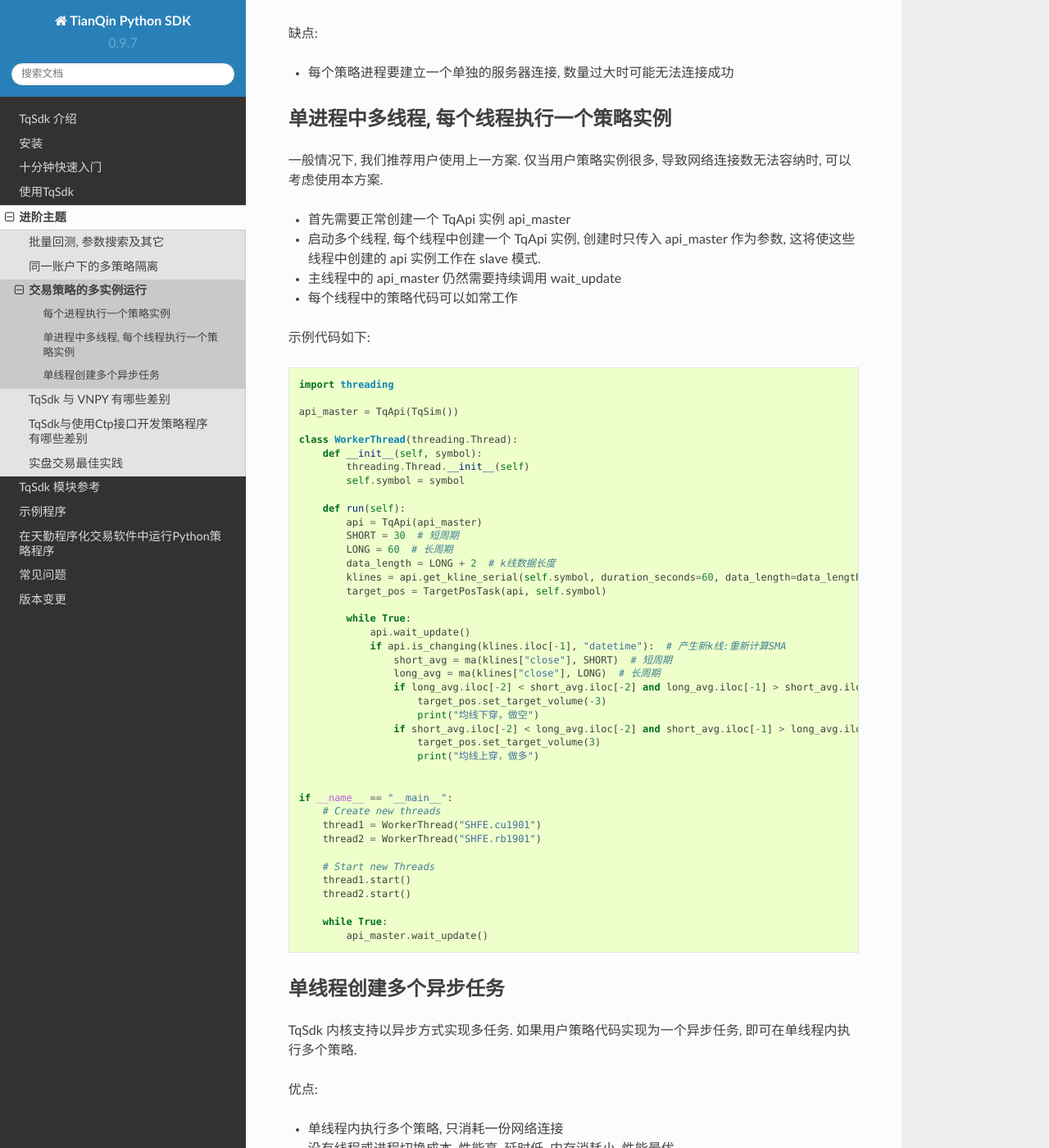
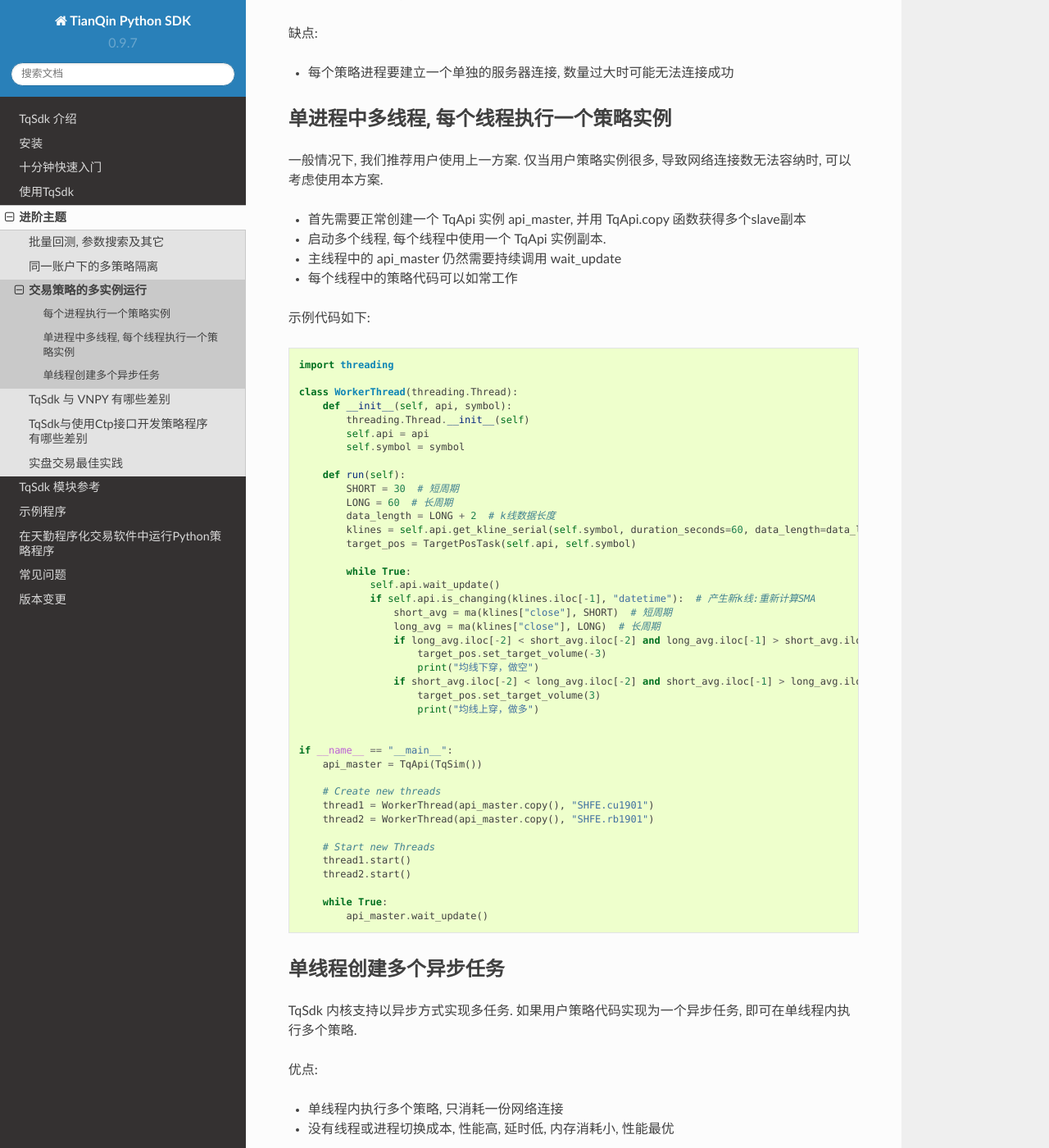
Before and after one commit to shinnytech/tqsdk-python, a Sphinx documentation site: the page built from doc/advanced/multi_strategy.rst, in a window 1280 px wide and 1400 px high, scrolled down 2126 px. Shown: the whole window at 82% size. Built offline with Sphinx 7.4.7 and the Read the Docs theme 2.0.0, drawn with Linux system fonts in a browser that asks for light colours; comment, search, counter and statistics services are not loaded.

Commit message:
改进TqApi多副本支持

```diff
--- a/doc/advanced/multi_strategy.rst
+++ b/doc/advanced/multi_strategy.rst
@@ -109,8 +109,8 @@ TqSdk 为这类需求提供三种解决方案, 您可任意选择一种.
 -------------------------------------------------
 一般情况下, 我们推荐用户使用上一方案. 仅当用户策略实例很多, 导致网络连接数无法容纳时, 可以考虑使用本方案.
 
-* 首先需要正常创建一个 TqApi 实例 api_master
-* 启动多个线程, 每个线程中创建一个 TqApi 实例, 创建时只传入 api_master 作为参数, 这将使这些线程中创建的 api 实例工作在 slave 模式.
+* 首先需要正常创建一个 TqApi 实例 api_master, 并用 TqApi.copy 函数获得多个slave副本
+* 启动多个线程, 每个线程中使用一个 TqApi 实例副本.
 * 主线程中的 api_master 仍然需要持续调用 wait_update
 * 每个线程中的策略代码可以如常工作
 
@@ -118,24 +118,22 @@ TqSdk 为这类需求提供三种解决方案, 您可任意选择一种.
 
     import threading
 
-    api_master = TqApi(TqSim())
-
     class WorkerThread(threading.Thread):
-        def __init__(self, symbol):
+        def __init__(self, api, symbol):
             threading.Thread.__init__(self)
+            self.api = api
             self.symbol = symbol
 
         def run(self):
-            api = TqApi(api_master)
             SHORT = 30  # 短周期
             LONG = 60  # 长周期
             data_length = LONG + 2  # k线数据长度
-            klines = api.get_kline_serial(self.symbol, duration_seconds=60, data_length=data_length)
-            target_pos = TargetPosTask(api, self.symbol)
+            klines = self.api.get_kline_serial(self.symbol, duration_seconds=60, data_length=data_length)
+            target_pos = TargetPosTask(self.api, self.symbol)
 
             while True:
-                api.wait_update()
-                if api.is_changing(klines.iloc[-1], "datetime"):  # 产生新k线:重新计算SMA
+                self.api.wait_update()
+                if self.api.is_changing(klines.iloc[-1], "datetime"):  # 产生新k线:重新计算SMA
                     short_avg = ma(klines["close"], SHORT)  # 短周期
                     long_avg = ma(klines["close"], LONG)  # 长周期
                     if long_avg.iloc[-2] < short_avg.iloc[-2] and long_avg.iloc[-1] > short_avg.iloc[-1]:
@@ -147,9 +145,11 @@ TqSdk 为这类需求提供三种解决方案, 您可任意选择一种.
 
 
     if __name__ == "__main__":
+        api_master = TqApi(TqSim())
+
         # Create new threads
-        thread1 = WorkerThread("SHFE.cu1901")
-        thread2 = WorkerThread("SHFE.rb1901")
+        thread1 = WorkerThread(api_master.copy(), "SHFE.cu1901")
+        thread2 = WorkerThread(api_master.copy(), "SHFE.rb1901")
 
         # Start new Threads
         thread1.start()
```
Also changed, not shown: 1 other file.
